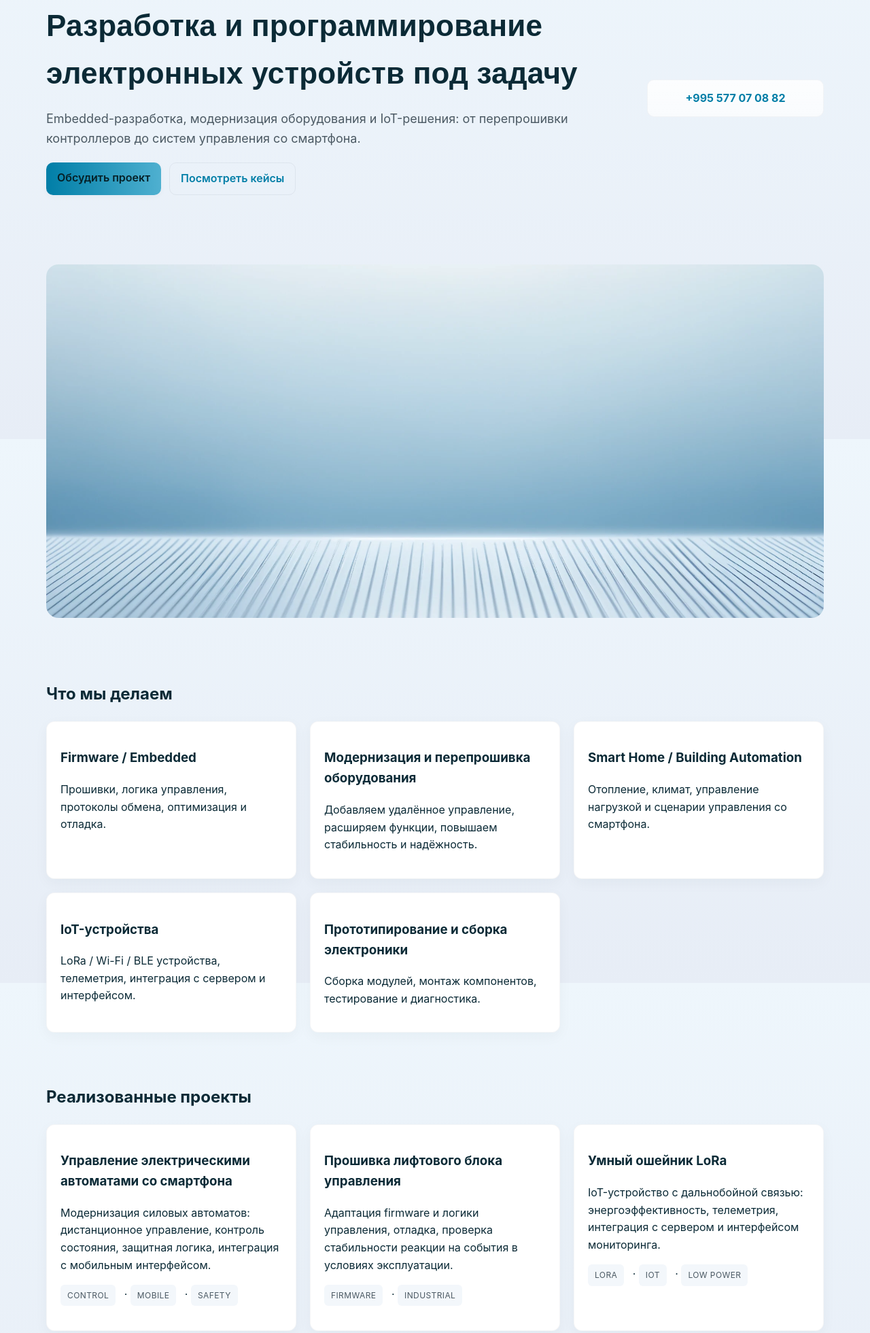
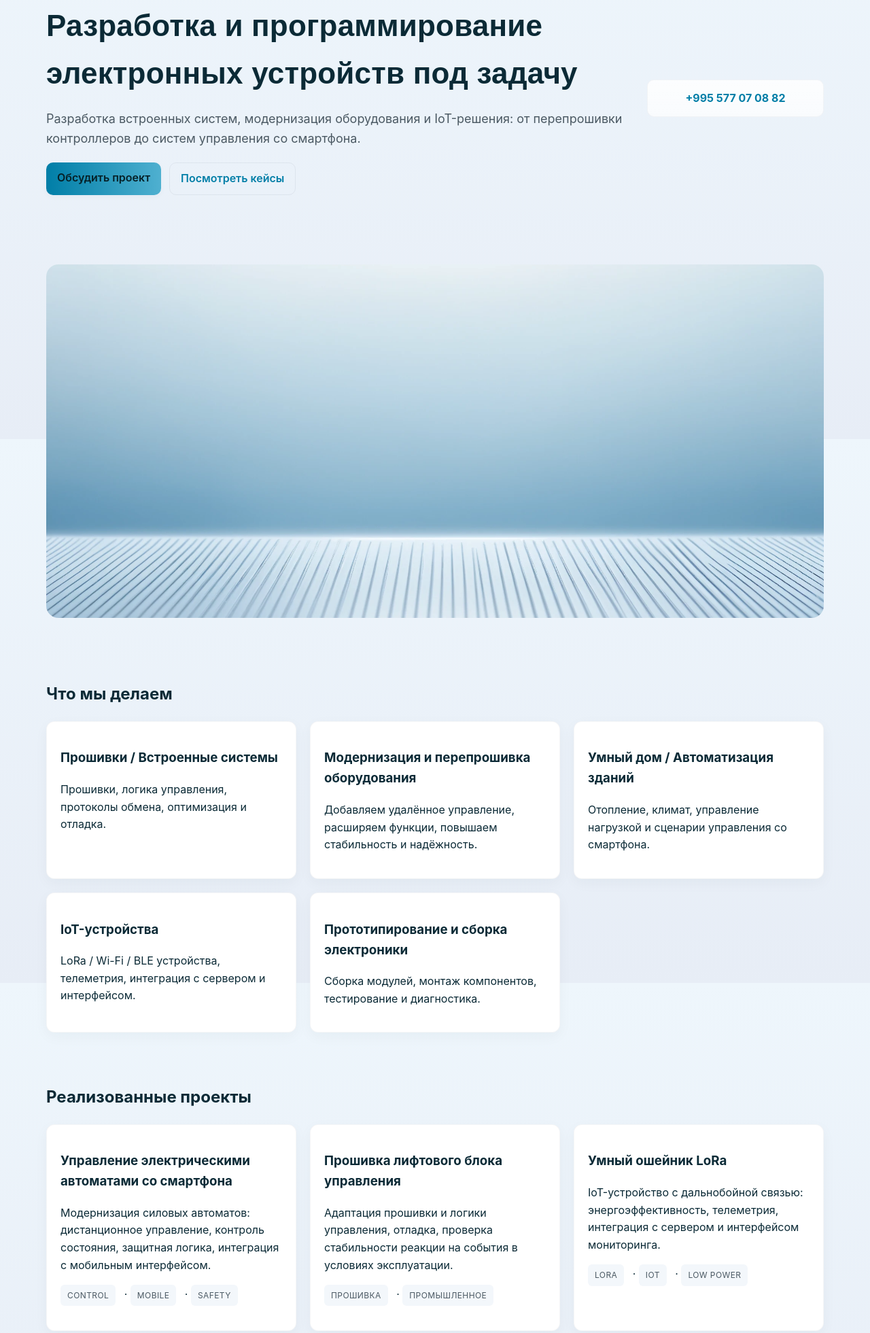
Before and after one commit to katerina-creator/generalcontrollers, a website: page index.html in a window 1280 px wide. Shown: the part 154-2115 px from the top of the page at 68% size. Drawn offline with Linux system fonts and the light colour scheme.

Commit message:
Cleanup languages: Russian page fully localized, English page verified. Update terminology in RU

```diff
--- a/index.html
+++ b/index.html
@@ -9,7 +9,7 @@
 
   <!-- Open Graph -->
   <meta property="og:title" content="GeneralControllers — Инженерные решения">
-  <meta property="og:description" content="Разработка и программирование электронных устройств под задачу — Embedded-разработка, модернизация оборудования и IoT-решения.">
+  <meta property="og:description" content="Разработка и программирование электронных устройств под задачу — разработка встроенных систем, модернизация оборудования и IoT-решения.">
   <meta property="og:type" content="website">
   <meta property="og:image" content="assets/images/og-image.svg">
 
@@ -21,7 +21,7 @@
   <header class="site-header">
     <div class="container header-inner">
       <a class="logo" href="#" aria-label="GeneralControllers">
-        <img src="assets/images/logo.svg" alt="GeneralControllers logo">
+        <img src="assets/images/logo.svg" alt="логотип GeneralControllers">
       </a>
       <nav class="main-nav">
         <a href="#services">Услуги</a>
@@ -41,7 +41,7 @@
       <div class="container hero-grid">
         <div class="hero-content">
           <h1>Разработка и программирование электронных устройств под задачу</h1>
-          <p class="lead">Embedded-разработка, модернизация оборудования и IoT-решения: от перепрошивки контроллеров до систем управления со смартфона.</p>
+          <p class="lead">Разработка встроенных систем, модернизация оборудования и IoT-решения: от перепрошивки контроллеров до систем управления со смартфона.</p>
           <div class="hero-cta">
             <a class="btn primary" href="#contact">Обсудить проект</a>
             <a class="btn ghost" href="#cases">Посмотреть кейсы</a>
@@ -55,16 +55,16 @@
 
     <section class="hero-banner container">
       <div class="hero-media">
-        <img class="hero-image" src="assets/images/hero-smart-home.png" alt="Smart home automation visualization">
+        <img class="hero-image" src="assets/images/hero-smart-home.png" alt="визуализация автоматизации умного дома">
       </div>
     </section>
 
     <section id="services" class="services reveal container">
       <h2>Что мы делаем</h2>
       <div class="cards">
-        <article class="card"><h3>Firmware / Embedded</h3><p>Прошивки, логика управления, протоколы обмена, оптимизация и отладка.</p></article>
+        <article class="card"><h3>Прошивки / Встроенные системы</h3><p>Прошивки, логика управления, протоколы обмена, оптимизация и отладка.</p></article>
         <article class="card"><h3>Модернизация и перепрошивка оборудования</h3><p>Добавляем удалённое управление, расширяем функции, повышаем стабильность и надёжность.</p></article>
-        <article class="card"><h3>Smart Home / Building Automation</h3><p>Отопление, климат, управление нагрузкой и сценарии управления со смартфона.</p></article>
+        <article class="card"><h3>Умный дом / Автоматизация зданий</h3><p>Отопление, климат, управление нагрузкой и сценарии управления со смартфона.</p></article>
         <article class="card"><h3>IoT-устройства</h3><p>LoRa / Wi-Fi / BLE устройства, телеметрия, интеграция с сервером и интерфейсом.</p></article>
         <article class="card"><h3>Прототипирование и сборка электроники</h3><p>Сборка модулей, монтаж компонентов, тестирование и диагностика.</p></article>
       </div>
@@ -80,8 +80,8 @@
         </article>
         <article class="case card">
           <h3>Прошивка лифтового блока управления</h3>
-          <p>Адаптация firmware и логики управления, отладка, проверка стабильности реакции на события в условиях эксплуатации.</p>
-          <p class="badges"><span>FIRMWARE</span> · <span>INDUSTRIAL</span></p>
+          <p>Адаптация прошивки и логики управления, отладка, проверка стабильности реакции на события в условиях эксплуатации.</p>
+          <p class="badges"><span>ПРОШИВКА</span> · <span>ПРОМЫШЛЕННОЕ</span></p>
         </article>
         <article class="case card">
           <h3>Умный ошейник LoRa</h3>
@@ -140,7 +140,7 @@
 
   <footer class="site-footer">
     <div class="container">
-      <p>© GeneralControllers — Embedded / Automation / IoT</p>
+      <p>© GeneralControllers — Встроенные системы / Автоматизация / IoT</p>
     </div>
   </footer>
 
```
